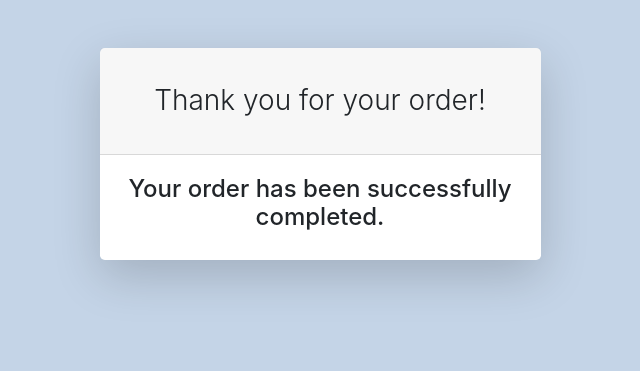
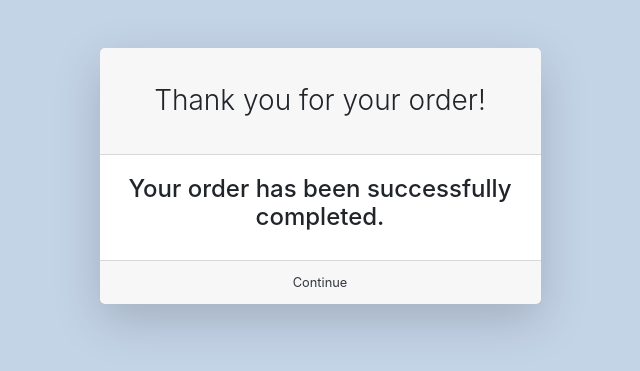
Before and after one commit to S0fft/SyCloth-Shop, a Django app: page /orders/order-success/ in a window 1280 px wide. Shown: the top 371 px of the page, without its empty margins (320-960 px from the left). Run offline with Django 4.2, Linux system fonts and the light colour scheme; parts of the project's set-up code (start-up, migrations or seed data) failed here and were passed over; some libraries are stand-ins or nearby versions.

Commit message:
added continue button on main page to success pay

```diff
--- a/orders/templates/orders/success.html
+++ b/orders/templates/orders/success.html
@@ -12,6 +12,10 @@
             <div class="card-body text-center">
               <h4>Your order has been successfully completed.</h4>
             </div>
+            <div class="card-footer text-center">
+              <div class="small">
+                <a href="{% url 'index' %}">Continue</a>
+              </div>
           </div>
         </div>
       </div>
```
